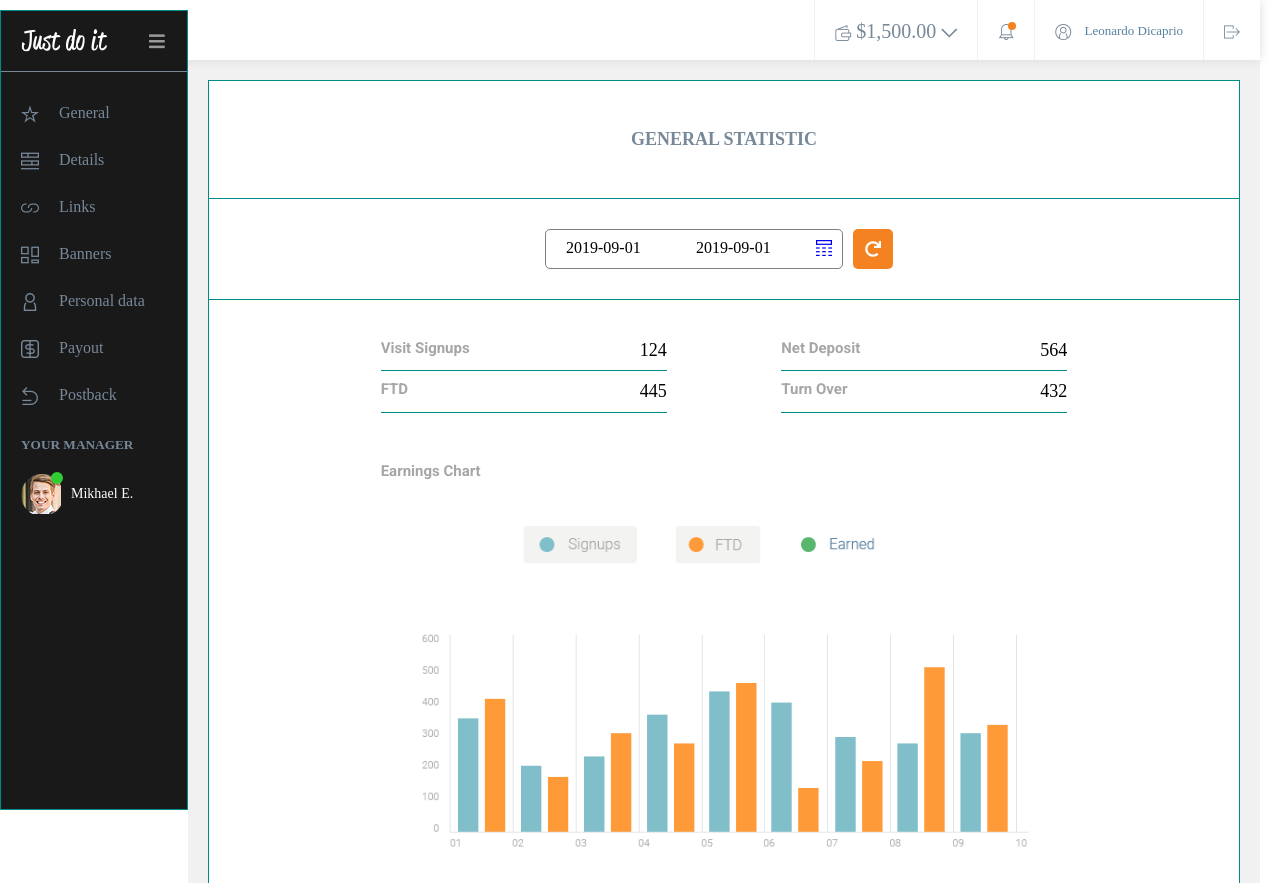
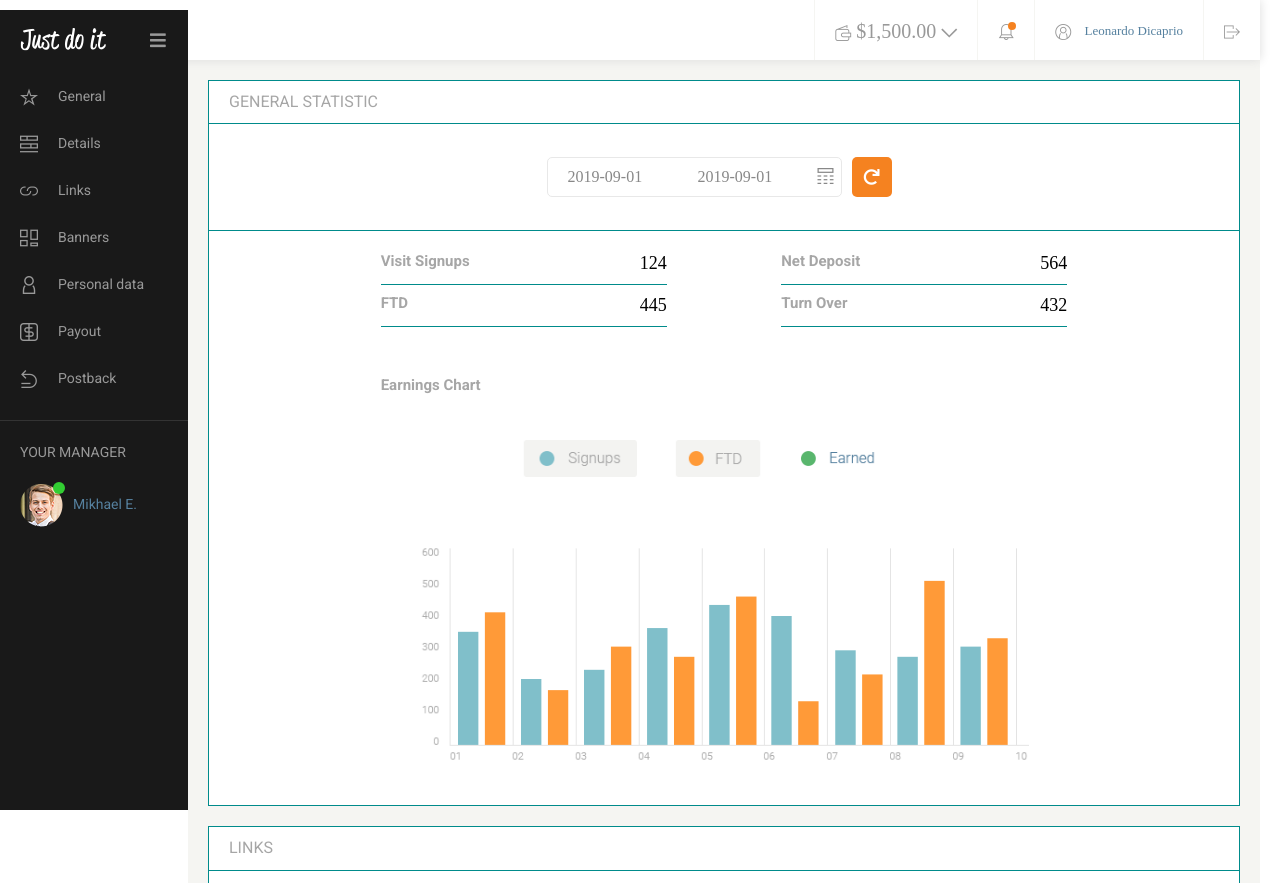
Before and after one commit to PanWojti/solo-project-1, a website: page src/index.html in a window 1280 px wide. Shown: the top 883 px of the page. Drawn offline with nearby package versions, Linux system fonts and the light colour scheme; files that its build step writes are made by us from their sources.

Commit message:
Correct sidebar & dashboard style

```diff
--- a/src/index.html
+++ b/src/index.html
@@ -99,7 +99,7 @@
               <h3>General Statistic</h3>
             </div>
 
-            <div class="dashboard-statistics">
+            <div class="dashboard-statistics calendar">
               <div class="row date-picker">
                 <div class="row calendar-border">
                   <input id="start-date" type="text" value="2019-09-01">
--- a/src/sass/_variables.scss
+++ b/src/sass/_variables.scss
@@ -4,20 +4,21 @@ $brand-main-color: #ff0000;
 $color-light: #ffffff;
 $color-dark: #191919;
 $color-dark1: #2F4F4F;
-$color-background: #f1f1f1;
-$color-text-primary: #778899;
+$color-background: #f5f5f2;
 $color-text-secondary: #6495ED;
 $color-secondary: #f58220;
 $color-tertiary: #32CD32; //limegreen
 $color-sidebar-background: #191919;
 $color-hamburger: #999999;
+$color-sidebar-hover: #2f2f2f;
+$color-dashboard-text: #a6a6a6;
+$color-chat-contact: #56819f;
 
 /* Font sizes */
 $paragraph-font-size: 16px;
 
 /* Fonts */
-$brand-font: "Open Sans", Helvetica, Arial;
-$paragraph-font: "Open Sans", Helvetica, Arial;
+
 
 /* Widths */
 $column-width: 8.333333%;
--- a/src/sass/components/_calendar.scss
+++ b/src/sass/components/_calendar.scss
@@ -1,10 +1,13 @@
 .calendar-border {
-  border: 1px solid grey;
+  border: 1px solid #e8e8e8;
   border-radius: 5px;
   vertical-align: middle;
 
   a .icon-calendar:before {
+    width: 13px;
+    height: 13px;
     margin: 10px 10px;
+    color: #888888;
   }
 }
 
@@ -13,4 +16,5 @@
   border: none;
   padding-left: 10px;
   margin-left: 10px;
+  color: #888888;
 }
--- a/src/sass/components/_section-title.scss
+++ b/src/sass/components/_section-title.scss
@@ -1,7 +1,17 @@
 .section-title {
+  display: flex;
   text-transform: uppercase;
-  color: $color-text-primary;
-  padding-left: 20px;
+  color: $color-dashboard-text;
   border: 1px solid #008B8B;
   margin-top: 20px;
+  padding: 12px 0;
+
+  h3 {
+    font-family: 'Roboto', sans-serif;
+    font-weight: 400;
+    font-size: 16px;
+    padding-left: 20px;
+    margin-block-start: 0;
+    margin-block-end: 0;
+  }
 }
--- a/src/sass/sections/_chat.scss
+++ b/src/sass/sections/_chat.scss
@@ -1,6 +1,10 @@
+.chat {
+  border-top: 1px solid #333333;
+}
+
 .chat-contact-picture {
-  width: 40px;
-  height: 40px;
+  width: 43px;
+  height: 43px;
   z-index: 3;
   margin-left: 20px;
   margin-right: 10px;
@@ -9,7 +13,7 @@
 }
 
 .minimized .chat-contact-picture {
-  margin-left: 10px;
+  margin-left: 8px;
   margin-right: 0;
   transition: $transition;
 }
@@ -22,6 +26,10 @@
   display: block;
 }
 
+.sidebar.minimized .chat-contact-list {
+  margin-top: 20px;
+}
+
 .chat-contact {
   display: inline-flex;
 }
@@ -31,7 +39,10 @@
 
   h5 {
     text-transform: uppercase;
-    color: $color-text-primary;
+    color: $color-hamburger;
+    font-family: 'Roboto', sans-serif;
+    font-size: 14px;
+    font-weight: 400;
   }
 }
 
@@ -41,8 +52,9 @@
   a {
     vertical-align: middle;
     font-size: 14px;
-    color: $color-light;
+    color: $color-chat-contact;
     text-decoration: none;
+    font-family: 'Roboto', sans-serif;
   }
 }
 
--- a/src/sass/sections/_dashboard-links.scss
+++ b/src/sass/sections/_dashboard-links.scss
@@ -22,7 +22,7 @@
 .page-name {
   font-size: 18px;
   font-weight: 700;
-  color: $color-text-primary;
+  color: $color-dashboard-text;
   padding-left: 20px;
 }
 
@@ -33,7 +33,7 @@
 
 .row-icons .icon-links, .icon-trash {
   opacity: 0;
-  color: $color-text-primary;
+  color: $color-dashboard-text;
   transition: all 1s;
   text-decoration: none;
 }
@@ -44,7 +44,7 @@
 
 .icon-trash:before {
   font-size: 18px;
-  color: $color-text-primary;
+  color: $color-dashboard-text;
   vertical-align: middle;
 }
 
--- a/src/sass/sections/_dashboard-statistics.scss
+++ b/src/sass/sections/_dashboard-statistics.scss
@@ -5,6 +5,13 @@
   border-bottom: 1px solid #008B8B;
   margin: 0 20px;
   display: flex;
+  //justify-content: center;
+  padding: 12px 0;
+}
+
+.calendar {
+  display: flex;
   justify-content: center;
-  padding: 30px 0;
+  padding-top: 33px;
+  padding-bottom: 33px;
 }
--- a/src/sass/sections/_sidebar.scss
+++ b/src/sass/sections/_sidebar.scss
@@ -2,8 +2,6 @@
   height: 100vh;
   width: $sidebar-width-lg;
   background-color: $color-sidebar-background;
-  color: $color-light;
-  border: 1px solid #008B8B;
   position: fixed;
   top: 10px;
   z-index: 2;
@@ -29,8 +27,15 @@
   margin-left: 22px;
 }
 
+.menu {
+  display: flex;
+  flex-direction: column;
+}
+
 .menu-pages-title {
-  color: $color-text-primary;
+  color: $color-hamburger;
+  font-family: 'Roboto', sans-serif;
+  font-size: 14px;
 }
 
 .logo {
@@ -58,7 +63,6 @@
 .menu-pages {
   padding: 0;
   display: block;
-  border-bottom: 1px solid $color-text-primary;
 
   ul {
     display: block;
@@ -67,12 +71,15 @@
     line-height: 42px;
     padding: 0;
     width: 100%;
+    margin-block-start: 0!important;
 
     li {
       width: 100%;
+      background-color: $color-sidebar-background;
 
       a {
         display: block;
+        background-color: $color-sidebar-background;
         text-decoration: none;
         margin: 5px 0;
       }
@@ -95,6 +102,25 @@ ul.hidden-topbar.visible {
 .menu-pages ul li a {
   &:hover {
     border-left: 4px solid $color-secondary;
+    background-color: $color-sidebar-hover;
+
+    span {
+      color: #e2e2e2;
+    }
+
+    .icon-general:before,
+    .icon-details:before,
+    .icon-links:before,
+    .icon-banners:before,
+    .icon-personaldata:before,
+    .icon-payout:before,
+    .icon-postback:before,
+    .icon-quit:before,
+    .icon-profile:before,
+    .icon-wallet:before,
+    .icon-arrow-down:before {
+      color: #e2e2e2;
+    }
   }
 
   span {
@@ -117,7 +143,7 @@ ul.hidden-topbar.visible {
 .icon-quit:before,
 .icon-arrow-down:before {
   font-size: 18px;
-  color: $color-text-primary;
+  color: $color-hamburger;
   vertical-align: middle;
 }
 
--- a/src/sass/sections/_topbar.scss
+++ b/src/sass/sections/_topbar.scss
@@ -78,7 +78,7 @@ li.dropdown {
 li .dropbtn,
 .dropdown-content {
   font-size: 20px;
-  color: $color-text-primary;
+  color: $color-hamburger;
   font-weight: 400;
 }
 
```
